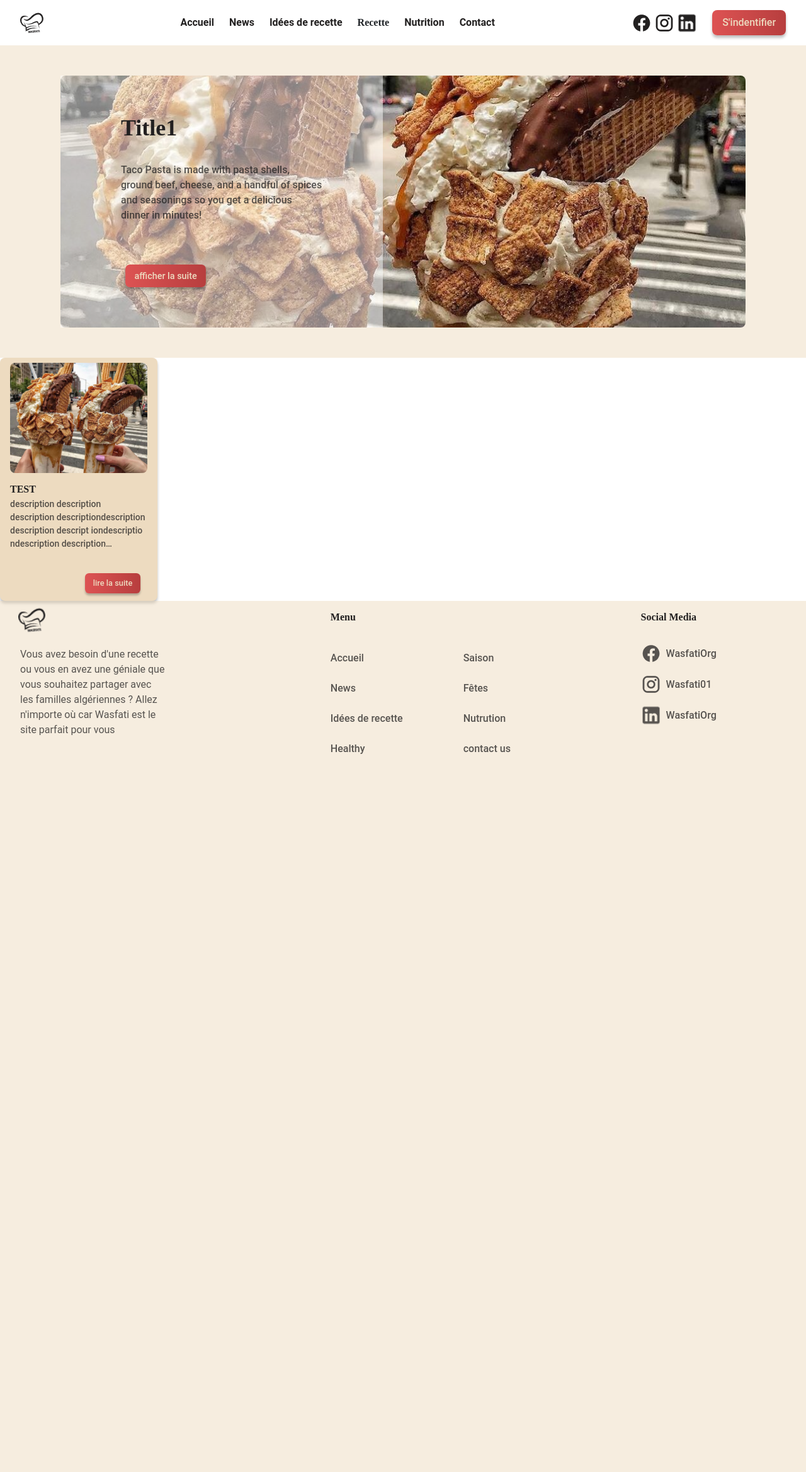
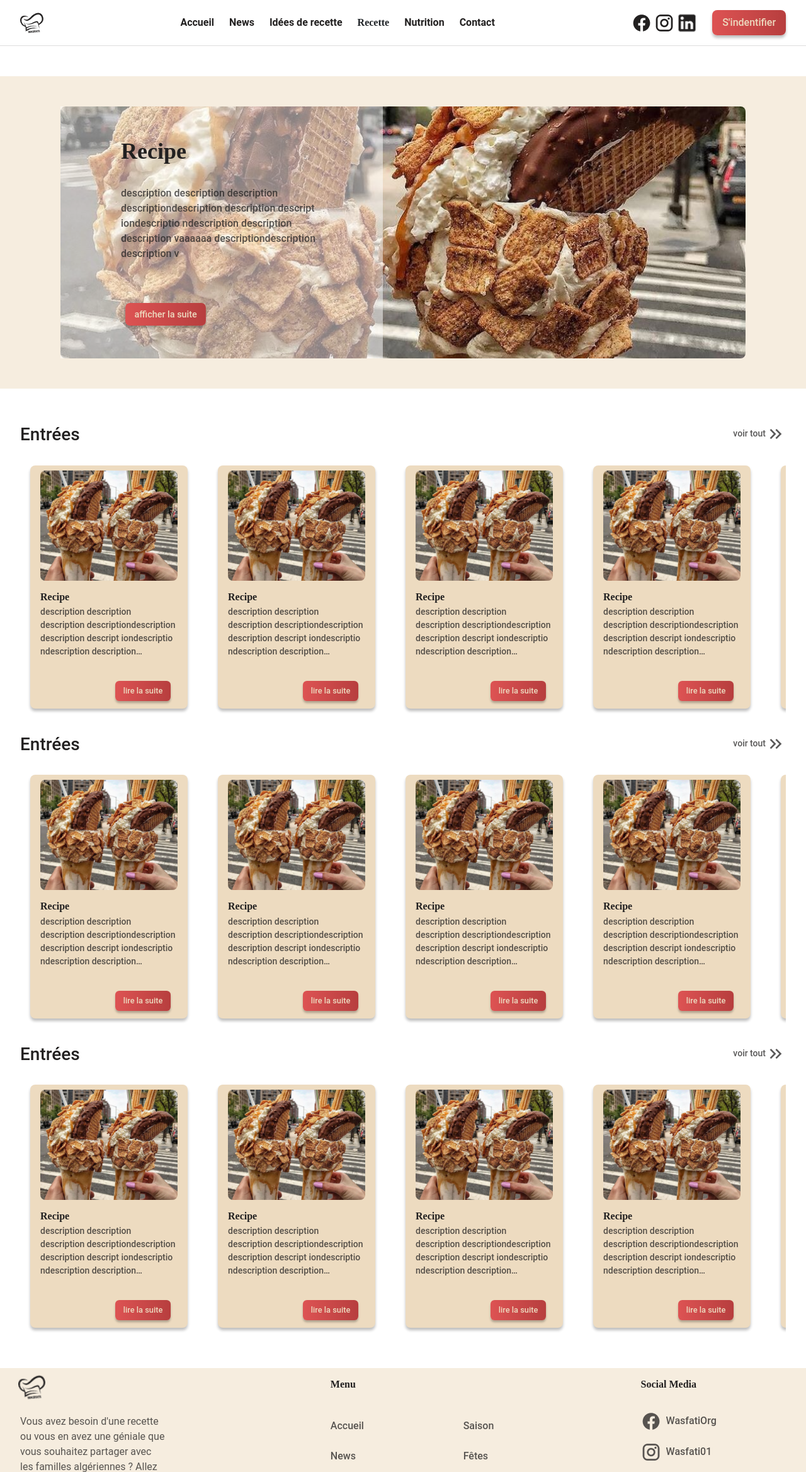
Before and after one commit to Abdellatif-ait/wasfati, a PHP site: page / in a window 1280 px wide. Shown: the top 2337 px of the page at 63% size. Before the commit the page ends 1197 px from the top, so only its background shows below. Run offline with PHP 8.4, Linux system fonts and the light colour scheme.

Commit message:
fixing some layout

```diff
--- a/clientSide/Views/Layout.php
+++ b/clientSide/Views/Layout.php
@@ -105,14 +105,14 @@ class layout
     }
 
     // Many of our views use similair Card
-    public function card($id, $url, $title, $description)
+    public function card($Card)
     {
     ?>
-        <div href="" class="card-container">
-            <img src="Utils/test.jfif" alt="Logo" class="card-img">
+        <div class="card-container" key=<?php echo $Card->id ?>>
+            <img src=<?php echo $Card->url ?> alt="Logo" class="card-img">
             <div class="card-body">
-                <h5 class="card-header"><?php echo $title ?></h5>
-                <p class="card-content"><?php echo $description ?></p>
+                <h5 class="card-header"><?php echo $Card->title ?></h5>
+                <p class="card-content"><?php echo $Card->description ?></p>
             </div>
             <a class="prm-btn">lire la suite</a>
         </div>
@@ -120,50 +120,82 @@ class layout
     }
 
     //Swiper
-    public function swipper(){
+    public function swipper($List){
         ?>
             <div id="carouselExampleSlidesOnly" class="carousel slide" data-bs-ride="carousel" data-pause="hover">
                 <div class="carousel-inner">
+                    <?php
+                        $index=0;
+                        foreach($List as $Card){
+                            if($index == 0){
+                                $index++;
+                                ?>
                                     <div class="carousel-item active" data-bs-interval="2000">
                                         <div class="swiper-item">
-                            <img src="Utils/test.jfif" alt="testImg" class="swiper-item-img">
+                                            <img src=<?php echo $Card->url ?> alt="testImg" class="swiper-item-img">
                                             <div class="swiper-item-body">
                                                 <div class="swiper-item-text">
-                                    <h3>Title1</h3>
-                                    <p>Taco Pasta is made with pasta shells, ground beef, cheese, and a handful of spices and seasonings so you get a delicious dinner in minutes!</p>
+                                                    <h3><?php echo $Card->title ?></h3>
+                                                    <p><?php echo $Card->description ?></p>
                                                 </div>
                                                 <a href="" class="prm-btn">afficher la suite</a>
                                             </div>
                                         </div>
                                     </div>
+                                <?php
+                            }else{
+                                ?>
                                     <div class="carousel-item" data-bs-interval="2000">
                                         <div class="swiper-item">
-                            <img src="Utils/test.jfif" alt="testImg" class="swiper-item-img">
+                                            <img src=<?php echo $Card->url ?> alt="testImg" class="swiper-item-img">
                                             <div class="swiper-item-body">
                                                 <div class="swiper-item-text">
-                                    <h3>Title2</h3>
-                                    <p>Taco Pasta is made with pasta shells, ground beef, cheese, and a handful of spices and seasonings so you get a delicious dinner in minutes!</p>
+                                                    <h3><?php echo $Card->title ?></h3>
+                                                    <p><?php echo $Card->description ?></p>
                                                 </div>
                                                 <a href="" class="prm-btn">afficher la suite</a>
                                             </div>
                                         </div>
                                     </div>
-                    <div class="carousel-item">
-                        <div class="swiper-item" data-bs-interval="2000">
-                            <img src="Utils/test.jfif" alt="testImg" class="swiper-item-img">
-                            <div class="swiper-item-body">
-                                <div class="swiper-item-text">
-                                    <h3>Title3</h3>
-                                    <p>Taco Pasta is made with pasta shells, ground beef, cheese, and a handful of spices and seasonings so you get a delicious dinner in minutes!</p>
-                                </div>
-                                <a href="" class="prm-btn">afficher la suite</a>
-                            </div>
-                        </div>
-                    </div>
+                                <?php
+                            }
+                        }
+                    ?>
                 </div>
             </div>
             <script src="https://cdn.jsdelivr.net/npm/bootstrap@5.3.0-alpha1/dist/js/bootstrap.bundle.min.js" integrity="sha384-w76AqPfDkMBDXo30jS1Sgez6pr3x5MlQ1ZAGC+nuZB+EYdgRZgiwxhTBTkF7CXvN" crossorigin="anonymous"></script>
         <?php
     }
+
+    //Categories
+    public function categories($List){
+        ?>
+            <div class="categories">
+                <?php
+                    foreach($List as $category){
+                        ?>
+                            <div class="category">
+                                <div class="category-header">
+                                    <h3>
+                                        <?php echo $category->title ?>
+                                    </h3>
+                                    <a href="">voir tout<img src="Utils/svg/arrowRightExtend.svg" alt=""></a>
+                                </div>
+                                <div class="category-body">
+                                    <div class="list-view">
+                                        <?php
+                                            foreach($category->List as $Card){
+                                                $this->card($Card);
                                             }
                                         ?>
+                                    </div>
+                                </div>
+                            </div>
+                        <?php
+                    }
+                ?>
+            </div>
+        <?php
+    }
+}
+?>
--- a/clientSide/index.php
+++ b/clientSide/index.php
@@ -1,9 +1,22 @@
 <?php
     require_once __DIR__.'/Views/Layout.php';
+    $Card1=(Object) [
+        'id'=>1,
+        'url'=>'Utils/test.jfif',
+        'title'=>'Recipe',
+        'description'=>"description description description descriptiondescription description descript iondescriptio ndescription description description vaaaaaa descriptiondescription description v "
+    ];
+    $List=array($Card1,$Card1,$Card1,$Card1,$Card1,$Card1);
+    $Category=(Object) [
+        'id'=>1,
+        'title'=>'Entrées',
+        'List'=>$List
+    ];
+    $ListCategories=array($Category,$Category,$Category);
     $layout = new layout();
     $layout->head("hi this is a test","this is a test");
     $layout->navbar();
-    $layout->swipper();
-    $layout->card(1,'google','TEST',"description description description descriptiondescription description descript iondescriptio ndescription description description vaaaaaa descriptiondescription description v ");
+    $layout->swipper($List);
+    $layout->categories($ListCategories);
     $layout->footer();
 ?>
--- a/clientSide/style.css
+++ b/clientSide/style.css
@@ -26,6 +26,7 @@ nav {
     display: flex;
     justify-content: space-between;
     align-items: center;
+    border-bottom: rgba(var(--black),0.15) 1px solid;
 }
 
 
@@ -189,8 +190,6 @@ footer>div{
     border-radius: 8px;
     box-shadow: 0px 4px 4px rgba(0, 0, 0, 0.25);
     background-color: var(--secondary2);
-    /* width: 25%;
-    height: 55%; */
     width: 250px;
     min-height: 350px;
 }
@@ -292,4 +291,54 @@ footer>div{
 
 .carousel{
     background-color: rgba(var(--bgRGB),0.5);
+    margin: 48px 0;
 }
+
+.categories{
+    display: flex;
+    flex-direction: column;
+    gap: 32px;
+    padding: 8px 16px;
+    margin: 48px 16px;
+    border-radius: 8px;
+}
+.category{
+    display: flex;
+    flex-direction: column;
+    gap: 16px;
+    width: 100%;
+}
+.category-header{
+    font-family: 'Raleway';
+    font-weight: bold;
+    font-size: 16px;
+    color: rgb(var(--black));
+    display: flex;
+    justify-content: space-between;
+}
+.category-header a{
+    font-family: 'Roboto';
+    font-weight: 500;
+    font-size: 14px;
+    color: rgba(var(--black), 0.75);
+}
+.category-header a:hover{
+    color: var(--primary1);
+}
+.category-body{
+    width: 100%;
+    overflow-x: hidden;
+}
+.list-view{
+    display: flex;
+    flex-direction: row;
+    padding: 8px 16px;
+    gap: 48px;
+    width: fit-content;
+}
+.category-body:hover{
+    overflow-x: scroll;
+}
+.category-body::-webkit-scrollbar{
+    display: none;
+}
```
Also changed, not shown: clientSide/Utils/svg/arrowRightExtend.svg (added). Lines whose indentation alone changed are shown as unchanged.
